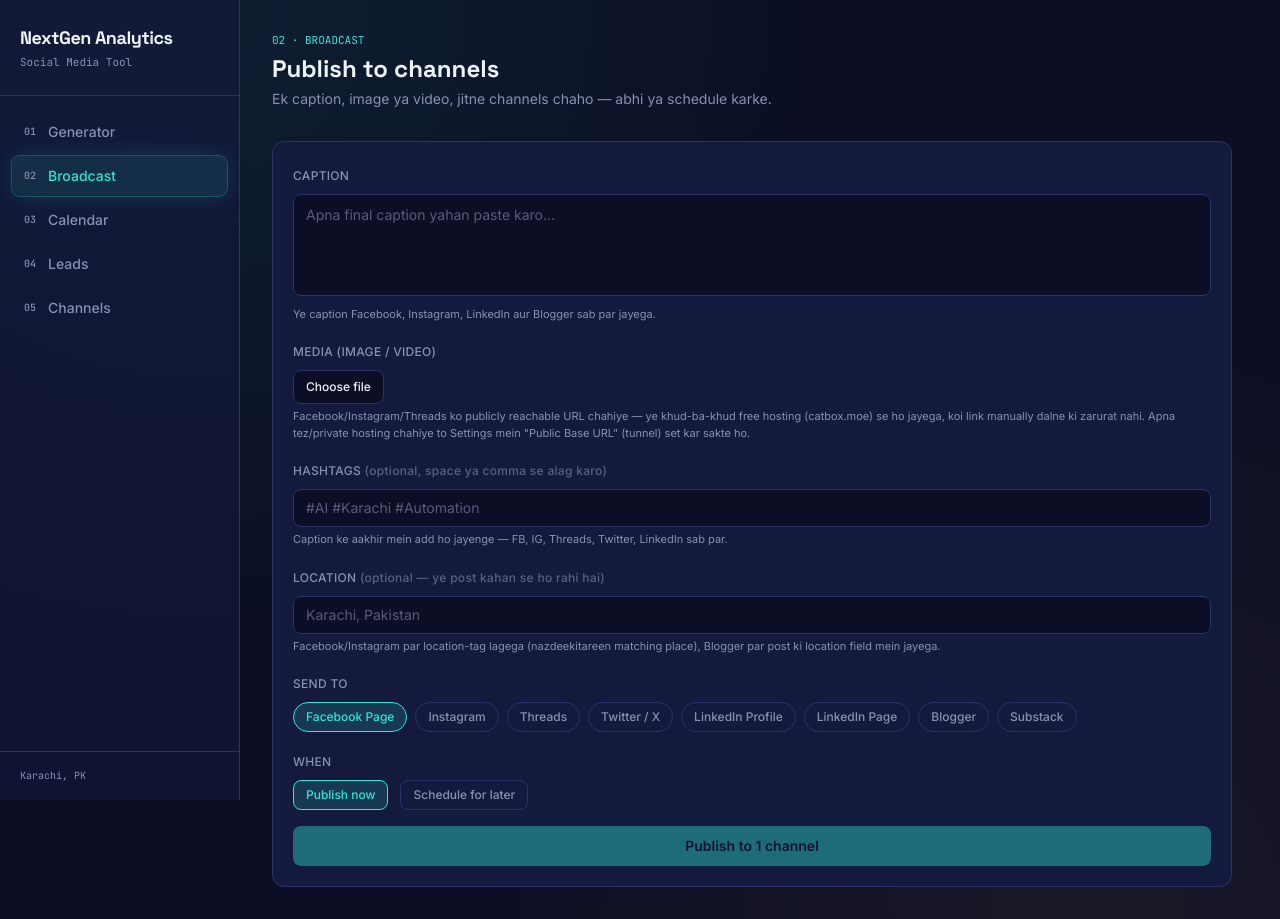
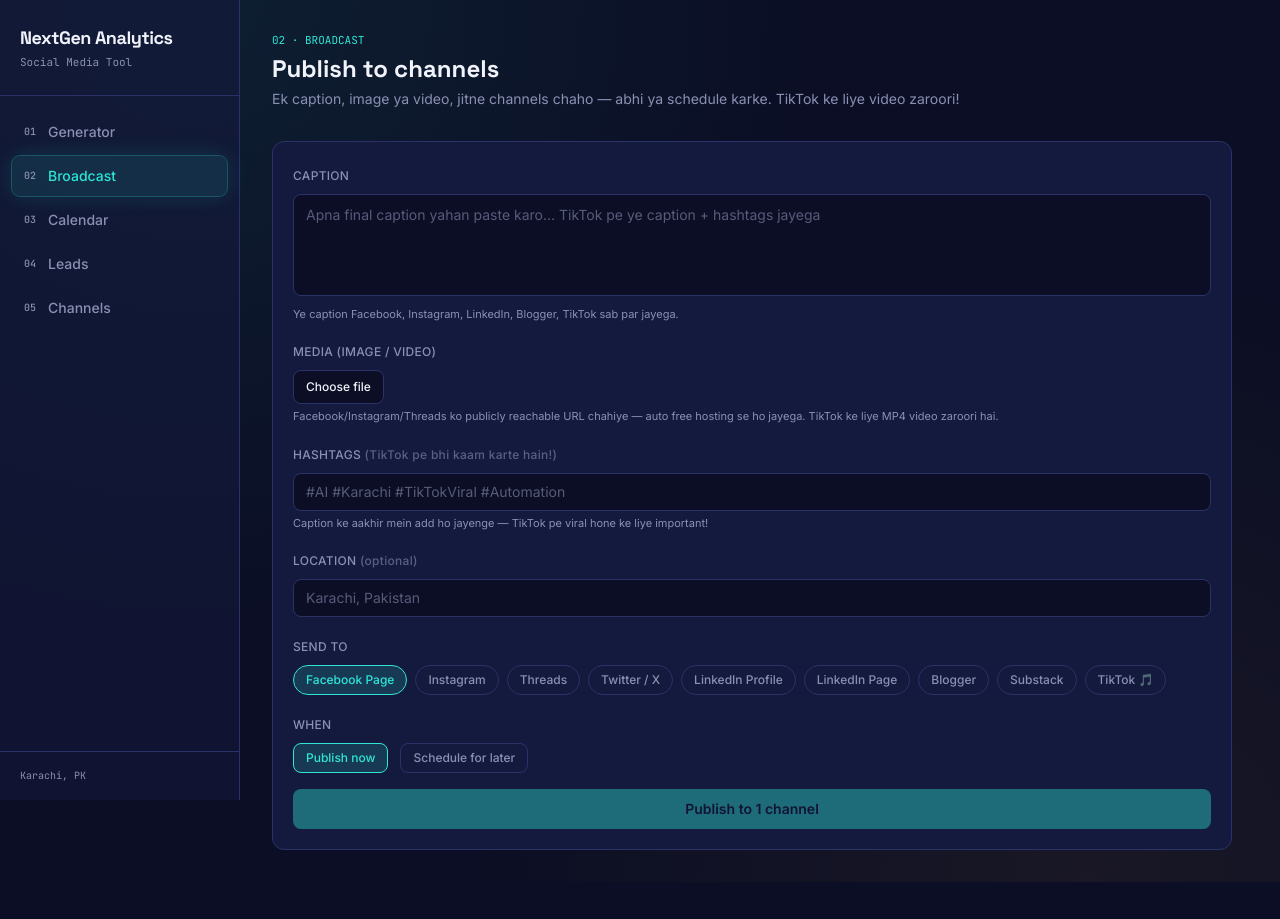
Before and after one commit to affaf12/nextgen-analytics-social-media-tool, a React (Vite) app in the folder frontend/: page /publish in a window 1280 px wide. After the commit the page ends 882 px from the top, so only its background shows below. Built offline with nearby package versions, Linux system fonts and the light colour scheme; the HTML template or start-up script is replaced by a standard one.

Commit message:
Update Publish.jsx

```diff
--- a/frontend/src/pages/Publish.jsx
+++ b/frontend/src/pages/Publish.jsx
@@ -11,15 +11,18 @@ const PLATFORM_OPTIONS = [
   { id: 'linkedin_page', label: 'LinkedIn Page' },
   { id: 'blogger', label: 'Blogger' },
   { id: 'substack', label: 'Substack' },
+  { id: 'tiktok', label: 'TikTok' },
 ]
 
 const SHORT_TEXT_PLATFORMS = ['threads', 'twitter']
 
 const BLOG_PLATFORMS = ['blogger', 'substack']
 
-const HASHTAG_PLATFORMS = ['fb_page', 'ig', 'threads', 'twitter', 'linkedin_profile', 'linkedin_page']
+const HASHTAG_PLATFORMS = ['fb_page', 'ig', 'threads', 'twitter', 'linkedin_profile', 'linkedin_page', 'tiktok']
 
 const LOCATION_PLATFORMS = ['fb_page', 'ig', 'blogger']
+
+const VIDEO_PLATFORMS = ['tiktok', 'ig', 'fb_page', 'threads']
 
 const STATUS_STYLES = {
   published: 'text-signal border-signal/40 bg-signal/10',
@@ -28,22 +31,18 @@ const STATUS_STYLES = {
 }
 
 function defaultScheduleValue() {
-  const d = new Date(Date.now() + 60 * 60 * 1000) // 1 hour from now
+  const d = new Date(Date.now() + 60 * 60 * 1000)
   d.setSeconds(0, 0)
   const pad = (n) => String(n).padStart(2, '0')
   return `${d.getFullYear()}-${pad(d.getMonth() + 1)}-${pad(d.getDate())}T${pad(d.getHours())}:${pad(d.getMinutes())}`
 }
 
-// Har region ka apna time zone select karne ke liye — browser jo bhi list de sake wo use
-// karo (modern browsers), warna ek chota fallback list rakh do taake dropdown khaali na ho
 function getTimezoneList() {
   try {
     if (typeof Intl.supportedValuesOf === 'function') {
       return Intl.supportedValuesOf('timeZone')
     }
-  } catch {
-    // ignore, fallback neeche
-  }
+  } catch {}
   return [
     'Pacific/Midway', 'Pacific/Honolulu', 'America/Anchorage', 'America/Los_Angeles',
     'America/Denver', 'America/Chicago', 'America/New_York', 'America/Sao_Paulo',
@@ -55,18 +54,11 @@ function getTimezoneList() {
   ]
 }
 
-// "2026-08-09T15:39" jaisi naive datetime-local value ko kisi bhi diye hue IANA timezone
-// mein "wall clock time" maan kar sahi UTC instant mein convert karta hai. Native JS Date
-// sirf browser ki apni local timezone ko samajhta hai, isliye ye standard trick use karte
-// hain: pehle UTC maan kar Date banao, phir target timezone mein format karke offset
-// nikaalo, phir us offset se sahi UTC time hasil karo.
 function zonedTimeToUtcIso(dateTimeLocalStr, timeZone) {
   const [datePart, timePart] = dateTimeLocalStr.split('T')
   const [year, month, day] = datePart.split('-').map(Number)
   const [hour, minute] = timePart.split(':').map(Number)
-
   const asUTC = Date.UTC(year, month - 1, day, hour, minute)
-
   const dtf = new Intl.DateTimeFormat('en-US', {
     timeZone, hour12: false,
     year: 'numeric', month: '2-digit', day: '2-digit',
@@ -111,6 +103,7 @@ export default function Publish() {
   const needsLocation = platforms.some((p) => LOCATION_PLATFORMS.includes(p))
   const needsLabels = platforms.includes('blogger')
   const igNeedsMedia = platforms.includes('ig') && !mediaUrl
+  const tiktokNeedsVideo = platforms.includes('tiktok') && (!mediaUrl || mediaType !== 'video')
 
   const togglePlatform = (id) => {
     setPlatforms((prev) => (prev.includes(id) ? prev.filter((p) => p !== id) : [...prev, id]))
@@ -129,7 +122,7 @@ export default function Publish() {
       if (res.hosted_on === 'local') {
         setMediaHostWarning(res.warning || 'Free public hosting fail hui — ye URL Facebook/Instagram ke liye kaam nahi karega.')
       } else if (res.hosted_on === 'catbox.moe') {
-        setMediaHostWarning('') // sab theek, koi warning nahi
+        setMediaHostWarning('')
       }
     } catch (err) {
       setError(err.message)
@@ -190,7 +183,7 @@ export default function Publish() {
         <div className="font-mono text-[11px] text-signal mb-1">02 · BROADCAST</div>
         <h1 className="font-display font-bold text-2xl text-offwhite">Publish to channels</h1>
         <p className="text-muted text-sm mt-1">
-          Ek caption, image ya video, jitne channels chaho — abhi ya schedule karke.
+          Ek caption, image ya video, jitne channels chaho — abhi ya schedule karke. TikTok ke liye video zaroori!
         </p>
       </header>
 
@@ -215,10 +208,10 @@ export default function Publish() {
             value={caption}
             onChange={(e) => setCaption(e.target.value)}
             rows={4}
-            placeholder="Apna final caption yahan paste karo…"
+            placeholder="Apna final caption yahan paste karo… TikTok pe ye caption + hashtags jayega"
             className="mt-2 w-full bg-ink border border-line rounded-lg px-3 py-2.5 text-sm text-offwhite placeholder:text-muted/60 focus:border-signal outline-none resize-none"
           />
-          <p className="text-[11px] text-muted mt-1">Ye caption Facebook, Instagram, LinkedIn aur Blogger sab par jayega.</p>
+          <p className="text-[11px] text-muted mt-1">Ye caption Facebook, Instagram, LinkedIn, Blogger, TikTok sab par jayega.</p>
         </div>
 
         {needsShortCaption && (
@@ -234,14 +227,14 @@ export default function Publish() {
               className="mt-2 w-full bg-ink border border-line rounded-lg px-3 py-2.5 text-sm text-offwhite placeholder:text-muted/60 focus:border-signal outline-none resize-none"
             />
             <p className="text-[11px] text-muted mt-1">
-              Ye box Threads aur Twitter/X dono share karte hain (dono jagah kam text chalta hai). Baaki sab platforms upar wala caption use karenge.
-              {shortCaption.length > 0 && <span className="ml-2 font-mono">{shortCaption.length}/280 (Twitter limit)</span>}
+              Ye box Threads aur Twitter/X dono share karte hain. Baaki sab platforms upar wala caption use karenge.
+              {shortCaption.length > 0 && <span className="ml-2 font-mono">{shortCaption.length}/280</span>}
             </p>
           </div>
         )}
 
         <div>
-          <label className="text-xs font-medium text-muted uppercase tracking-wide">Media (image / video)</label>
+          <label className="text-xs font-medium text-muted uppercase tracking-wide">Media (image / video) {platforms.includes('tiktok') && <span className="text-[#FF0050]">- TikTok ke liye VIDEO zaroori (MP4)</span>}</label>
           <div className="mt-2 flex items-center gap-3">
             <label className="cursor-pointer text-xs font-medium bg-ink border border-line rounded-lg px-3 py-2 text-offwhite hover:border-signal transition">
               {uploading ? 'Uploading…' : 'Choose file'}
@@ -270,18 +263,22 @@ export default function Publish() {
           {mediaUrl && (
             <p className="text-[10px] text-muted mt-1 font-mono break-all">
               URL: <a href={mediaUrl} target="_blank" rel="noreferrer" className="text-signal underline">{mediaUrl}</a>
-              {' '}(is link ko naye tab mein khol kar check karo — agar image/video khud khulti hai to URL public hai, warna galat hai)
             </p>
           )}
           {mediaHostWarning && (
             <p className="text-[11px] text-coral mt-1 font-medium">⚠ {mediaHostWarning}</p>
           )}
           <p className="text-[11px] text-muted mt-1">
-            Facebook/Instagram/Threads ko publicly reachable URL chahiye — ye khud-ba-khud free hosting (catbox.moe) se ho jayega, koi link manually dalne ki zarurat nahi. Apna tez/private hosting chahiye to Settings mein "Public Base URL" (tunnel) set kar sakte ho.
+            Facebook/Instagram/Threads ko publicly reachable URL chahiye — auto free hosting se ho jayega. TikTok ke liye MP4 video zaroori hai.
           </p>
           {igNeedsMedia && (
             <p className="text-[11px] text-coral mt-1 font-medium">
-              ⚠ Instagram ke liye image ya video zaroori hai — media ke bagair sirf IG skip/error hoga, baaki selected platforms theek publish ho jayenge.
+              ⚠ Instagram ke liye image ya video zaroori hai
+            </p>
+          )}
+          {tiktokNeedsVideo && (
+            <p className="text-[11px] text-[#FF0050] mt-1 font-medium">
+              ⚠ TikTok ke liye VIDEO zaroori hai — sirf image se TikTok post nahi hoga! MP4/MOV upload karo.
             </p>
           )}
         </div>
@@ -289,22 +286,22 @@ export default function Publish() {
         {needsHashtags && (
           <div>
             <label className="text-xs font-medium text-muted uppercase tracking-wide">
-              Hashtags <span className="text-muted/60 normal-case">(optional, space ya comma se alag karo)</span>
+              Hashtags <span className="text-muted/60 normal-case">(TikTok pe bhi kaam karte hain!)</span>
             </label>
             <input
               value={hashtags}
               onChange={(e) => setHashtags(e.target.value)}
-              placeholder="#AI #Karachi #Automation"
+              placeholder="#AI #Karachi #TikTokViral #Automation"
               className="mt-2 w-full bg-ink border border-line rounded-lg px-3 py-2 text-sm text-offwhite placeholder:text-muted/60 focus:border-signal outline-none"
             />
-            <p className="text-[11px] text-muted mt-1">Caption ke aakhir mein add ho jayenge — FB, IG, Threads, Twitter, LinkedIn sab par.</p>
+            <p className="text-[11px] text-muted mt-1">Caption ke aakhir mein add ho jayenge — TikTok pe viral hone ke liye important!</p>
           </div>
         )}
 
         {needsLocation && (
           <div>
             <label className="text-xs font-medium text-muted uppercase tracking-wide">
-              Location <span className="text-muted/60 normal-case">(optional — ye post kahan se ho rahi hai)</span>
+              Location <span className="text-muted/60 normal-case">(optional)</span>
             </label>
             <input
               value={location}
@@ -312,16 +309,13 @@ export default function Publish() {
               placeholder="Karachi, Pakistan"
               className="mt-2 w-full bg-ink border border-line rounded-lg px-3 py-2 text-sm text-offwhite placeholder:text-muted/60 focus:border-signal outline-none"
             />
-            <p className="text-[11px] text-muted mt-1">
-              Facebook/Instagram par location-tag lagega (nazdeekitareen matching place), Blogger par post ki location field mein jayega.
-            </p>
           </div>
         )}
 
         {needsLabels && (
           <div>
             <label className="text-xs font-medium text-muted uppercase tracking-wide">
-              Blogger Labels <span className="text-muted/60 normal-case">(optional, comma se alag karo)</span>
+              Blogger Labels <span className="text-muted/60 normal-case">(optional)</span>
             </label>
             <input
               value={labelsText}
@@ -329,12 +323,11 @@ export default function Publish() {
               placeholder="AI, Automation, Business"
               className="mt-2 w-full bg-ink border border-line rounded-lg px-3 py-2 text-sm text-offwhite placeholder:text-muted/60 focus:border-signal outline-none"
             />
-            <p className="text-[11px] text-muted mt-1">Blogger ki apni categorization hoti hai (hashtag jaisi nahi) — yahan alag rakha hai.</p>
           </div>
         )}
 
         <div>
-          <label className="text-xs font-medium text-muted uppercase tracking-wide">Send to</label>
+          <label className="text-xs font-medium text-muted uppercase tracking-wide">Send to {platforms.includes('tiktok') && <span className="text-[#FF0050] normal-case">- TikTok selected: video required!</span>}</label>
           <div className="flex flex-wrap gap-2 mt-2">
             {PLATFORM_OPTIONS.map((p) => (
               <button
@@ -342,11 +335,13 @@ export default function Publish() {
                 onClick={() => togglePlatform(p.id)}
                 className={`px-3 py-1.5 rounded-full text-xs font-medium border transition-colors ${
                   platforms.includes(p.id)
-                    ? 'bg-signal/15 border-signal text-signal'
+                    ? p.id === 'tiktok'
+                      ? 'bg-[#FF0050]/20 border-[#FF0050] text-[#FF0050]'
+                      : 'bg-signal/15 border-signal text-signal'
                     : 'border-line text-muted hover:text-offwhite'
                 }`}
               >
-                {p.label}
+                {p.label} {p.id === 'tiktok' ? '🎵' : ''}
               </button>
             ))}
           </div>
@@ -391,11 +386,6 @@ export default function Publish() {
               </>
             )}
           </div>
-          {mode === 'schedule' && (
-            <p className="text-[11px] text-muted mt-2">
-              Waqt <span className="text-offwhite font-mono">{timezone}</span> timezone ke hisaab se liya jayega — jo bhi region ho apni timezone select kar sakte ho.
-            </p>
-          )}
         </div>
 
         <button
@@ -406,7 +396,7 @@ export default function Publish() {
           {loading
             ? mode === 'now' ? 'Transmitting…' : 'Scheduling…'
             : mode === 'now'
-              ? `Publish to ${platforms.length} channel${platforms.length === 1 ? '' : 's'}`
+              ? `Publish to ${platforms.length} channel${platforms.length === 1 ? '' : 's'} ${platforms.includes('tiktok') ? 'including TikTok' : ''}`
               : `Schedule for ${platforms.length} channel${platforms.length === 1 ? '' : 's'}`}
         </button>
         {error && <div className="text-coral text-sm font-mono">{error}</div>}
@@ -415,7 +405,6 @@ export default function Publish() {
       {scheduled && (
         <div className="mt-6 rounded-lg border border-signal/40 bg-signal/10 px-4 py-3 text-sm text-signal">
           Scheduled ✓ — {new Date(scheduled.scheduled_at).toLocaleString()} ko {scheduled.platforms.join(', ')} par chala jayega.
-          Dekho <a href="/calendar" className="underline">Calendar</a> page par.
         </div>
       )}
 
@@ -427,9 +416,10 @@ export default function Publish() {
               className={`flex items-start justify-between gap-4 rounded-lg border px-4 py-3 ${STATUS_STYLES[res.status] || STATUS_STYLES.error}`}
             >
               <div>
-                <div className="font-mono text-xs uppercase">{platform}</div>
+                <div className="font-mono text-xs uppercase">{platform} {res.inbox ? '(Inbox)' : ''}</div>
                 <div className="text-xs opacity-80 mt-1">
                   {res.message || (res.detail && JSON.stringify(res.detail).slice(0, 140)) || 'Published successfully'}
+                  {res.inbox && ' - Open TikTok app to finalize!'}
                 </div>
               </div>
               <span className="font-mono text-[10px] uppercase shrink-0">{res.status}</span>
```
